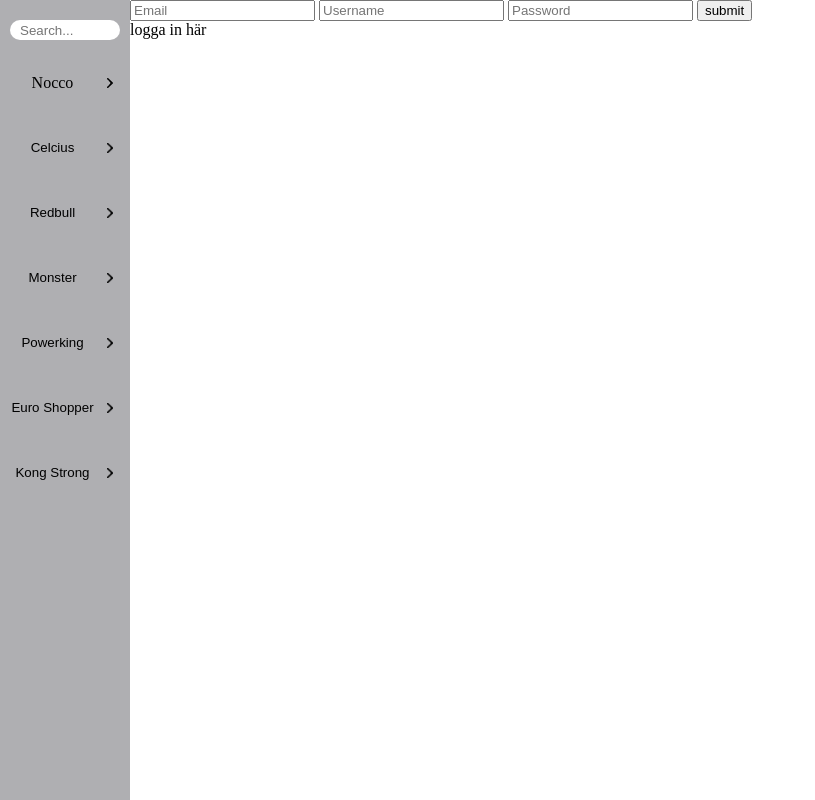
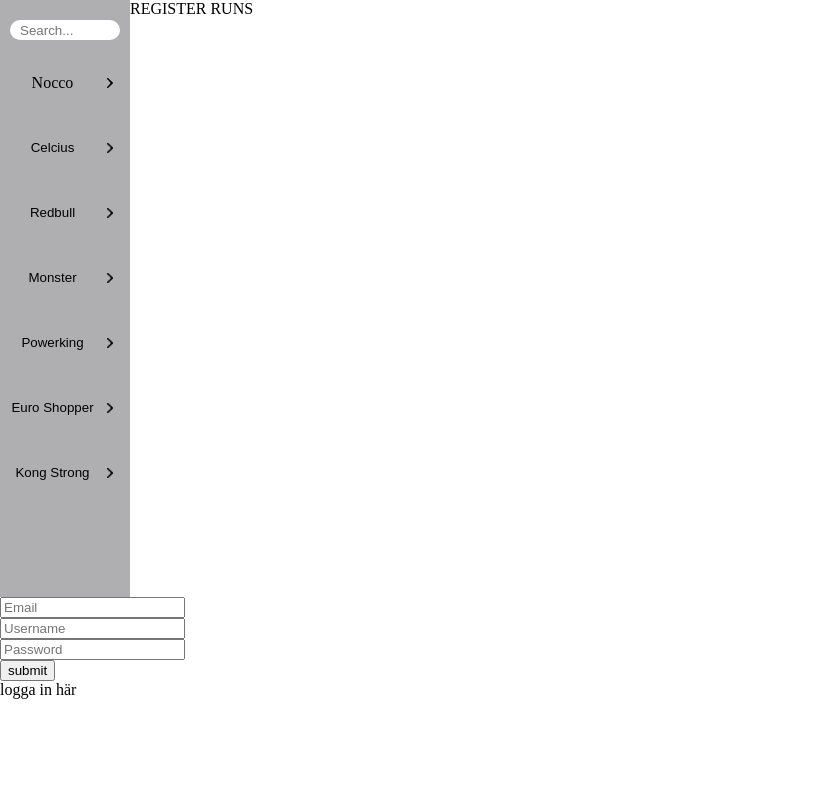
Before and after one commit to Mellistan11/Webbshop, a PHP site: page /index.php?page=register in a window 1280 px wide. Shown: the part 60-860 px from the top of the page, without its empty margins (0-815 px from the left). Run offline with PHP 8.4, Linux system fonts and the light colour scheme.

Commit message:
Update register.php

```diff
--- a/register.php
+++ b/register.php
@@ -1,4 +1,6 @@
 <?php
+
+echo "REGISTER RUNS";
 
 $conn = mysqli_connect("127.0.0.1", "melvin", "engerydrinks.se", "webbshop");
 
```
